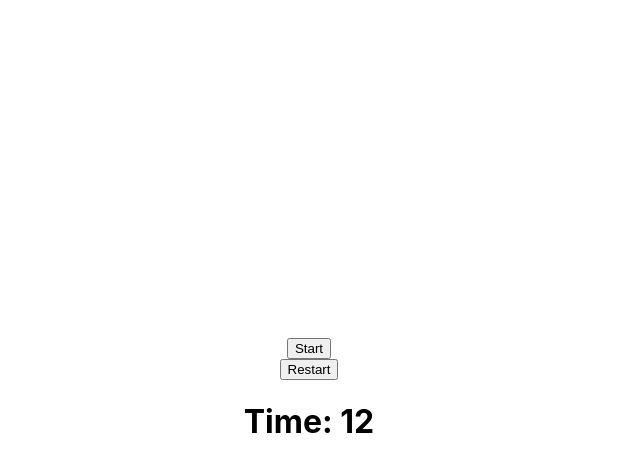
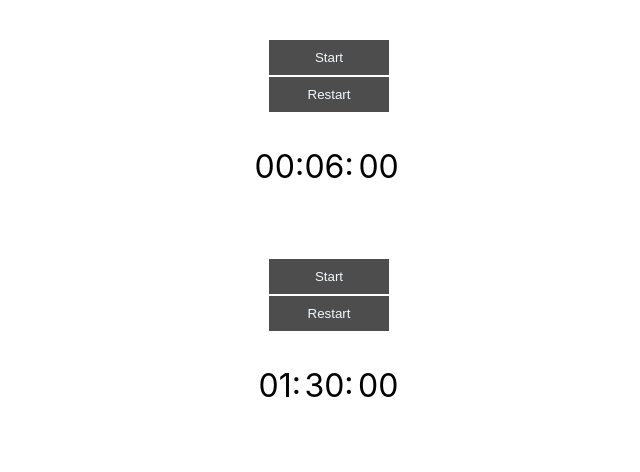
Before and after one commit to veronikos/20-timer, a React (Create React App) app: page / in a window 1280 px wide. Shown: the top 472 px of the page, without its empty margins (331-971 px from the left). Built offline with nearby package versions, Linux system fonts and the light colour scheme.

Commit message:
css changes to timer

```diff
--- a/src/App.js
+++ b/src/App.js
@@ -3,7 +3,8 @@ import { Timer } from './components/timer'
 function App() {
   return (
     <div className="App">
-        <Timer time={12} step={1} />
+        <Timer time={6000} step={1000} />
+        <Timer time={90000} step={1000} />
     </div>
   );
 }
--- a/src/components/Display.jsx
+++ b/src/components/Display.jsx
@@ -4,18 +4,13 @@ export const Display = (props) => {
     return(
         <div className='display'>
             <section>
-                <p>{("0" + Math.floor((props.time / 60000) % 60)).slice(-2)}</p>
-                <p><small>Minutes</small></p>
+                <p>{("0" + Math.floor((props.time / 60000) % 60)).slice(-2)+ ":"}</p>
             </section>
-            <span>:</span>
             <section>
-                <p>{("0" + Math.floor((props.time / 1000) % 60)).slice(-2)}</p>
-                <p><small>Seconds</small></p>
+                <p>{("0" + Math.floor((props.time / 1000) % 60)).slice(-2) + ":"}</p>
             </section>
-            <span>:</span>
             <section>
                 <p>{("0" + ((props.time / 10) % 100)).slice(-2)}</p>
-                <p><small>Milliseconds</small></p>
             </section>
         </div>
     );
--- a/src/components/timer.jsx
+++ b/src/components/timer.jsx
@@ -1,4 +1,5 @@
 import React, {useState, useEffect} from "react";
+import { Display } from "./Display";
 
 export const Timer = (props) => {
   const [second, setSecond] = useState(props.time)
@@ -17,12 +18,12 @@ const textButton = isStart ? 'Stop' : 'Start'
 
   return (
     <div className="App">
-      <button className="clock" onClick={() => setStart(!isStart)}>{textButton}</button>
-      <button onClick={() => {
+      <button className="btn" onClick={() => setStart(!isStart)}>{textButton}</button>
+      <button className="btn" onClick={() => {
         setSecond(props.time);
         setStart(true)
       }}>Restart</button>
-      <h1>Time: {second === 0 ? 'Time is up' : second}</h1>
+       {second === 0 ? 'Time is up' : <Display time={second} />}
     </div>
   )
 }
--- a/src/index.css
+++ b/src/index.css
@@ -18,12 +18,32 @@ code {
   flex-direction: column;
   justify-content: center;
   width: 100%;
-  height: 100vh;
+  height: auto;
+  margin: 20px;
 }
 
-.clock {
+.btn {
+  padding: 10px;
+  margin-bottom: 2px;
   display: flex;
   flex-direction: column;
   justify-content: center;
   align-items: center;
+  width: 120px;
+  background-color: rgb(77, 77, 77);
+  color: aliceblue;
+  border: none;
 }
+
+.display{
+  display: grid;
+  grid-template-columns: repeat(3, 1fr);
+  border: 1px solid #fff;
+  border-radius: 5px;
+  text-align: center;
+}
+
+section, .display span {
+  font-size: 2em;
+  vertical-align: top;
+}
```
